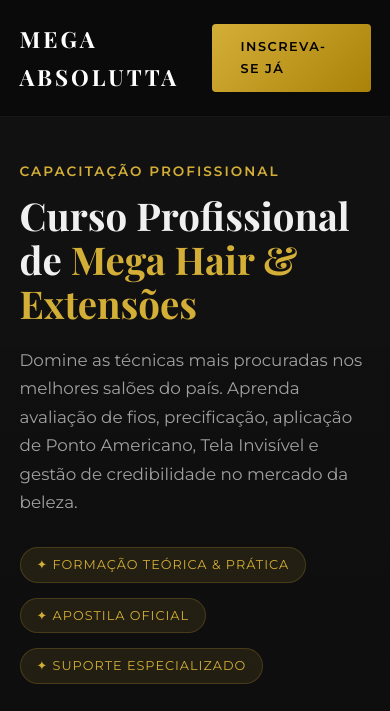
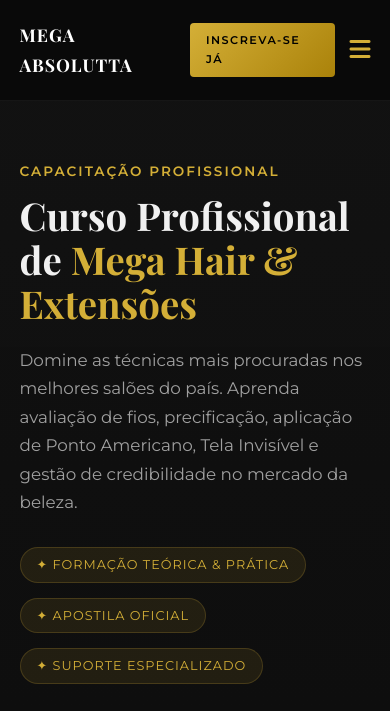
Before and after one commit to renandsantana/Site, a plain HTML site: page cursos.html in a window 390 px wide. Shown: the top 711 px of the page. Drawn offline with nearby package versions, Linux system fonts and the light colour scheme; a web font is replaced by a local one.

Commit message:
ajusta na pagina de cursos para exibição no celular

```diff
--- a/cursos.html
+++ b/cursos.html
@@ -107,7 +107,7 @@
       left: 0;
       width: 100%;
       z-index: 1000;
-      background: rgba(10, 10, 10, 0.85);
+      background: rgba(10, 10, 10, 0.95);
       backdrop-filter: blur(12px);
       border-bottom: 1px solid rgba(255, 255, 255, 0.05);
       transition: var(--transition);
@@ -163,6 +163,16 @@
     .btn-gold:hover {
       transform: translateY(-2px);
       box-shadow: 0 10px 20px rgba(212, 175, 55, 0.25);
+    }
+
+    /* Botão Hambúrguer Mobile */
+    .mobile-menu-btn {
+      display: none;
+      background: none;
+      border: none;
+      color: var(--gold-primary);
+      font-size: 1.5rem;
+      cursor: pointer;
     }
 
     /* =========================================================
@@ -389,9 +399,37 @@
       .footer-grid {
         grid-template-columns: repeat(2, 1fr);
       }
+
+      .mobile-menu-btn { display: block; }
+
       .nav-menu {
+        position: absolute;
+        top: 100%;
+        left: 0;
+        width: 100%;
+        background-color: rgba(10, 10, 10, 0.98);
+        border-bottom: 1px solid var(--border-color);
+        flex-direction: column;
+        padding: 20px 0;
+        gap: 15px;
+        text-align: center;
         display: none;
       }
+
+      .nav-menu.active {
+        display: flex;
+      }
+
+      .logo a {
+        font-size: 1.1rem;
+        letter-spacing: 1px;
+      }
+
+      .navbar .btn-gold {
+        padding: 8px 16px;
+        font-size: 0.7rem;
+      }
+
       .hero-curso h1 {
         font-size: 2.4rem;
       }
@@ -400,14 +438,15 @@
 </head>
 <body>
 
-  <!-- NAVBAR IDÊNTICA À HOME -->
+  <!-- NAVBAR COM SUPORTE A MENU MOBILE -->
   <header class="navbar">
     <div class="container nav-container">
       <div class="logo">
         <a href="index.html#home">MEGA ABSOLUTTA</a>
       </div>
+
       <nav>
-        <ul class="nav-menu">
+        <ul class="nav-menu" id="navMenu">
           <li><a href="index.html#home" class="nav-link">HOME</a></li>
           <li><a href="index.html#sobre" class="nav-link">SOBRE</a></li>
           <li><a href="index.html#linhas" class="nav-link">LINHAS</a></li>
@@ -415,7 +454,15 @@
           <li><a href="cursos.html" class="nav-link active">CURSO</a></li>
         </ul>
       </nav>
-      <a href="https://api.whatsapp.com/send?phone=5516996207228&text=Ol%C3%A1!%20Gostaria%20de%20informa%C3%A7%C3%B5es%20sobre%20o%20Curso%20de%20Mega%20Hair." target="_blank" rel="noopener" class="btn-gold">Inscreva-se Já</a>
+
+      <div style="display: flex; align-items: center; gap: 15px;">
+        <a href="https://api.whatsapp.com/send?phone=5516996207228&text=Ol%C3%A1!%20Gostaria%20de%20informa%C3%A7%C3%B5es%20sobre%20o%20Curso%20de%20Mega%20Hair." target="_blank" rel="noopener" class="btn-gold">Inscreva-se Já</a>
+
+        <!-- Ícone do Menu Hambúrguer -->
+        <button class="mobile-menu-btn" onclick="toggleMenu()" aria-label="Abrir menu">
+          <i class="fa-solid fa-bars" id="menuIcon"></i>
+        </button>
+      </div>
     </div>
   </header>
 
@@ -580,5 +627,23 @@
     <i class="fa-brands fa-whatsapp"></i>
   </a>
 
+  <!-- SCRIPT PARA ABRIR E FECHAR O MENU NO CELULAR -->
+  <script>
+    function toggleMenu() {
+      const menu = document.getElementById('navMenu');
+      const icon = document.getElementById('menuIcon');
+
+      menu.classList.toggle('active');
+
+      if (menu.classList.contains('active')) {
+        icon.classList.remove('fa-bars');
+        icon.classList.add('fa-xmark');
+      } else {
+        icon.classList.remove('fa-xmark');
+        icon.classList.add('fa-bars');
+      }
+    }
+  </script>
+
 </body>
 </html>
```
